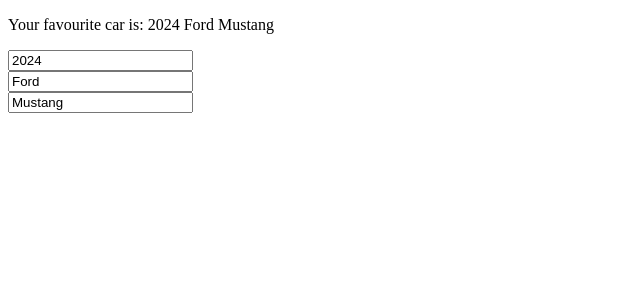
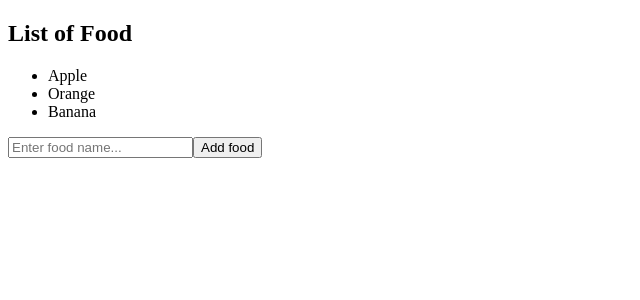
Before and after one commit to MakariiSlupskyi/react-tests, a React (Vite) app: page / in a window 1280 px wide. Shown: the top 300 px of the page, without its empty margins (0-640 px from the left). Built offline with nearby package versions, Linux system fonts and the light colour scheme.

Commit message:
added Arrays component

```diff
--- a/src/App.jsx
+++ b/src/App.jsx
@@ -6,10 +6,11 @@
 import ProfilePicture from './components/ProfilePicture.jsx'
 import ColorPicker from './components/ColorPicker.jsx'
 import Objects from './components/Objects.jsx'
+import Arrays from './components/Arrays.jsx'
 
 function App() {
   return (
-    <Objects />
+    <Arrays />
   );
 }
 
--- /dev/null
+++ b/src/components/Arrays.jsx
@@ -0,0 +1,32 @@
+import React, { useState } from 'react';
+
+function Arrays() {
+    const [foods, setFoods] = useState(["Apple", "Orange", "Banana"]);
+
+    function handleFoodsChange() {
+
+    }
+
+    function addFood() {
+        const newFood = document.getElementById("foodInput").value;
+        document.getElementById("foodInput").value = "";
+
+        setFoods(f => [...f, newFood]);
+    }
+
+    function removeFood(index) {
+        setFoods(foods.filter((elem, i) => i != index));
+    }
+
+    return (<div>
+        <h2>List of Food</h2>
+        <ul>
+            {foods.map((food, index) => <li key={index} onClick={() => removeFood(index)}>{food}</li>)}
+        </ul>
+
+        <input type="text" id="foodInput" placeholder="Enter food name..."></input>
+        <button onClick={addFood}>Add food</button>
+    </div>);
+}
+
+export default Arrays;
```
